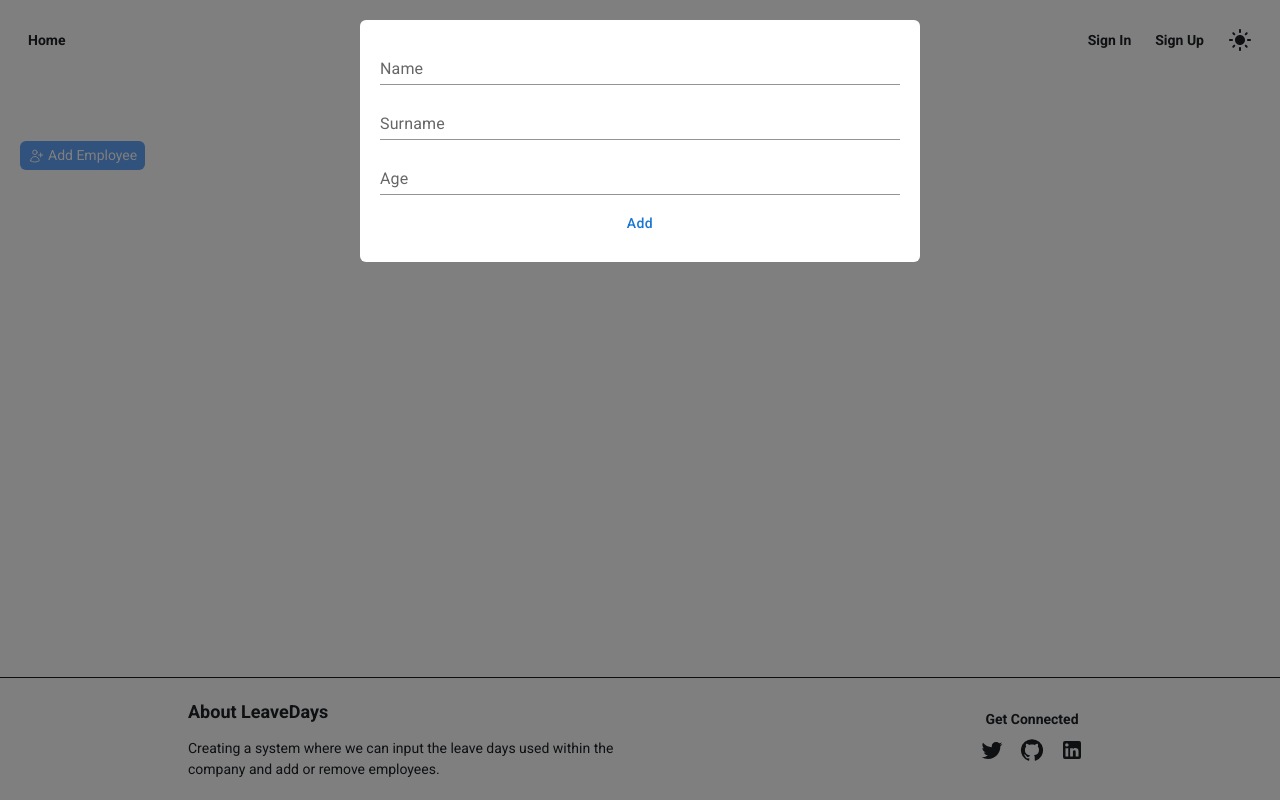
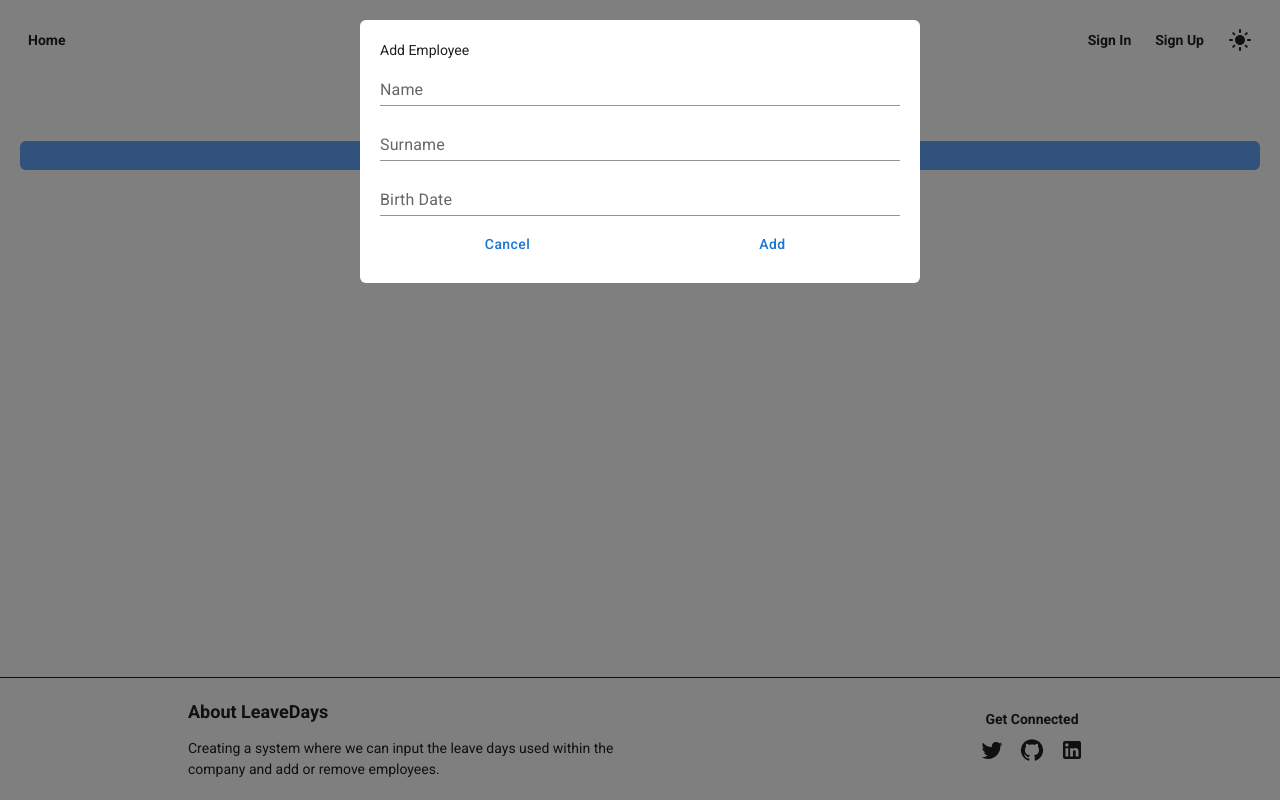
Before and after one commit to ulkermu/leave-days, a Next.js app: page /employees in a window 1280 px wide. Both pictures are taken after a click on the button "Add Employee". Built offline with nearby package versions, Linux system fonts and the light colour scheme; no server answers.

Commit message:
EmployeeForm

```diff
--- a/app/employees/page.tsx
+++ b/app/employees/page.tsx
@@ -1,19 +1,37 @@
 "use client";
-import { CustomButton, EmployeeFormModal } from "@/components";
+import { CustomButton, EmployeeForm } from "@/components";
 import { useDispatch } from "react-redux";
 import { setEmployeeModal } from "../redux/features/employee/employeeSlice";
+import { Modal } from "@mui/material";
+import { useSelector } from "react-redux";
+import { RootState } from "../redux/store";
 
 const Employees = () => {
+  const { modal } = useSelector((state: RootState) => state.employee);
   const dispatch = useDispatch();
 
   const handleAddEmploye = () => {
     dispatch(setEmployeeModal(true));
   };
 
+  const handleClose = () => {
+    dispatch(setEmployeeModal(false));
+  };
+
   return (
     <main className="flex flex-col gap-5 max-w-[1280px] w-full p-5">
+      <Modal
+        className="max-w-[600px] w-full p-5 m-auto"
+        open={modal}
+        onClose={handleClose}
+      >
+        <div className="bg-white dark:bg-slate-800 p-5 rounded-md">
+          <h6>Add Employee</h6>
+          <EmployeeForm />
+        </div>
+      </Modal>
+
       <h6 className="text-center">Employee List</h6>
-      <div>
       <CustomButton
         title="Add Employee"
         containerStyles="bg-blue-400 text-white hover:bg-blue-600"
@@ -36,8 +54,6 @@ const Employees = () => {
           </svg>
         }
       />
-      </div>
-      <EmployeeFormModal />
     </main>
   );
 };
--- /dev/null
+++ b/components/EmployeeForm.tsx
@@ -0,0 +1,115 @@
+"use client";
+
+import { Formik, Form, Field } from "formik";
+import * as Yup from "yup";
+import { Button } from "@mui/material";
+import { ThemeProvider } from "@emotion/react";
+import { useTheme } from "next-themes";
+import { darkTheme, lightTheme } from "@/theme";
+import { CustomField, CustomLoading } from ".";
+import { useState } from "react";
+import { useDispatch } from "react-redux";
+import { setEmployeeModal } from "@/app/redux/features/employee/employeeSlice";
+
+const EmployeeForm = () => {
+  const dispatch = useDispatch();
+  const { theme } = useTheme();
+  const [loading, setLoading] = useState(false);
+
+  const schema = Yup.object({
+    name: Yup.string().required("Employee name is required."),
+    surname: Yup.string().required("Employee surname is required."),
+    birth_date: Yup.date().required("Employee age is required."),
+  });
+
+  const handleClose = () => {
+    dispatch(setEmployeeModal(false));
+  };
+
+  return (
+    <ThemeProvider theme={theme === "dark" ? darkTheme : lightTheme}>
+      <Formik
+        initialValues={{
+          name: "",
+          surname: "",
+          birth_date: "",
+        }}
+        validationSchema={schema}
+        onSubmit={async (values) => {
+          setLoading(true);
+          setTimeout(() => {
+            console.log(values.name, values.surname, values.birth_date);
+            setLoading(false);
+            handleClose();
+          }, 100);
+        }}
+      >
+        {(props) => (
+          <Form className="w-full flex flex-col gap-2.5">
+            <Field name="name">
+              {({ field, form }: any) => (
+                <CustomField
+                  field={field}
+                  label="Name"
+                  type="text"
+                  error={form.errors.name && form.touched.name}
+                  text={form.errors.name}
+                />
+              )}
+            </Field>
+            <Field name="surname">
+              {({ field, form }: any) => (
+                <CustomField
+                  field={field}
+                  label="Surname"
+                  type="text"
+                  error={form.errors.surname && form.touched.surname}
+                  text={form.errors.surname}
+                />
+              )}
+            </Field>
+            <Field name="birth_date">
+              {({ field, form }: any) => (
+                <CustomField
+                  field={field}
+                  label="Birth Date"
+                  type="text"
+                  error={form.errors.surname && form.touched.surname}
+                  text={form.errors.surname}
+                />
+              )}
+            </Field>
+            <div className="flex gap-2.5 w-full">
+              <Button
+                type="button"
+                sx={{ textTransform: "none" }}
+                onClick={handleClose}
+                className="dark:bg-slate-600 dark:hover:bg-slate-800 bg-blue-500 hover:bg-blue-600 ease-out duration-150 py-1 px-2 rounded-md normal-case text-slate-200 dark:text-slate-200 w-full"
+              >
+                Cancel
+              </Button>
+              {loading ? (
+                <CustomLoading
+                  cCWidth={"100%"}
+                  cCHeight={"36.5px"}
+                  cWidth={"21px!important"}
+                  cHeight={"21px!important"}
+                />
+              ) : (
+                <Button
+                  type="submit"
+                  sx={{ textTransform: "none" }}
+                  className="dark:bg-slate-600 dark:hover:bg-slate-800 bg-blue-500 hover:bg-blue-600 ease-out duration-150 py-1 px-2 rounded-md normal-case text-slate-200 dark:text-slate-200 w-full"
+                >
+                  Add
+                </Button>
+              )}
+            </div>
+          </Form>
+        )}
+      </Formik>
+    </ThemeProvider>
+  );
+};
+
+export default EmployeeForm;
--- a/components/EmployeeFormModal.tsx
+++ /dev/null
@@ -1,118 +0,0 @@
-"use client";
-
-import { Formik, Form, Field } from "formik";
-import * as Yup from "yup";
-import { Button, Modal } from "@mui/material";
-import { ThemeProvider } from "@emotion/react";
-import { useTheme } from "next-themes";
-import { darkTheme, lightTheme } from "@/theme";
-import { CustomField, CustomLoading } from ".";
-import { useState } from "react";
-import { useSelector } from "react-redux";
-import { RootState } from "@/app/redux/store";
-import { useDispatch } from "react-redux";
-import { setEmployeeModal } from "@/app/redux/features/employee/employeeSlice";
-
-const EmployeeFormModal = () => {
-  const dispatch = useDispatch();
-  const { theme } = useTheme();
-  const [loading, setLoading] = useState(false);
-  const { modal } = useSelector((state: RootState) => state.employee);
-
-  const schema = Yup.object({
-    name: Yup.string().required("Employee name is required."),
-    surname: Yup.string().required("Employee surname is required."),
-    birth_date: Yup.string().required("Employee age is required."),
-  });
-
-  const handleClose = () => {
-    dispatch(setEmployeeModal(false));
-  };
-
-  return (
-    <ThemeProvider theme={theme === "dark" ? darkTheme : lightTheme}>
-      <Modal
-        className="max-w-[600px] w-full p-5 m-auto"
-        open={modal}
-        onClose={handleClose}
-      >
-        <div className="bg-white dark:bg-slate-800 p-5 rounded-md">
-          <div className="flex justify-center">
-            <Formik
-              initialValues={{
-                name: "",
-                surname: "",
-                birth_date: "",
-              }}
-              validationSchema={schema}
-              onSubmit={async (values) => {
-                setLoading(true);
-                setTimeout(() => {
-                  console.log(values.name, values.surname, values.birth_date);
-                  setLoading(false);
-                  handleClose();
-                }, 100);
-              }}
-            >
-              {(props) => (
-                <Form className="w-full flex flex-col gap-2.5">
-                  <Field name="name">
-                    {({ field, form }: any) => (
-                      <CustomField
-                        field={field}
-                        label="Name"
-                        type="text"
-                        error={form.errors.name && form.touched.name}
-                        text={form.errors.name}
-                      />
-                    )}
-                  </Field>
-                  <Field name="surname">
-                    {({ field, form }: any) => (
-                      <CustomField
-                        field={field}
-                        label="Surname"
-                        type="text"
-                        error={form.errors.surname && form.touched.surname}
-                        text={form.errors.surname}
-                      />
-                    )}
-                  </Field>
-                  <Field name="birth_date">
-                    {({ field, form }: any) => (
-                      <CustomField
-                        field={field}
-                        type="text"
-                        label="Age"
-                        error={form.errors.age && form.touched.age}
-                        text={form.errors.age}
-                      />
-                    )}
-                  </Field>
-                  {loading ? (
-                    <CustomLoading
-                      cCWidth={"100%"}
-                      cCHeight={"36.5px"}
-                      cWidth={"21px!important"}
-                      cHeight={"21px!important"}
-                    />
-                  ) : (
-                    <Button
-                      type="submit"
-                      sx={{ textTransform: "none" }}
-                      className="dark:bg-slate-600 dark:hover:bg-slate-800 bg-blue-500 hover:bg-blue-600 ease-out duration-150 py-1 px-2 rounded-md normal-case text-slate-200 dark:text-slate-200"
-                    >
-                      Add
-                    </Button>
-                  )}
-                </Form>
-              )}
-            </Formik>
-          </div>
-        </div>
-      </Modal>
-    </ThemeProvider>
-  );
-};
-
-export default EmployeeFormModal;
--- a/components/index.ts
+++ b/components/index.ts
@@ -6,7 +6,7 @@ import SignForm from "./SignForm";
 import ThemeSwitcher from "./ThemeSwitcher";
 import CustomField from "./CustomField";
 import CustomLoading from "./CustomLoading";
-import EmployeeFormModal from "./EmployeeFormModal";
+import EmployeeForm from "./EmployeeForm";
 
 export {
   Header,
@@ -17,5 +17,5 @@ export {
   ThemeSwitcher,
   CustomField,
   CustomLoading,
-  EmployeeFormModal,
+  EmployeeForm,
 };
--- a/package.json
+++ b/package.json
@@ -14,6 +14,7 @@
     "@fontsource/roboto": "^5.0.8",
     "@mui/icons-material": "^5.14.9",
     "@mui/material": "^5.14.10",
+    "@mui/x-date-pickers": "^6.16.2",
     "@reduxjs/toolkit": "^1.9.6",
     "@types/js-cookie": "^3.0.4",
     "@types/node": "20.6.4",
```
Also changed, not shown: 1 other file (tests, documents, lock files or other folders). Lines whose indentation alone changed are shown as unchanged.
